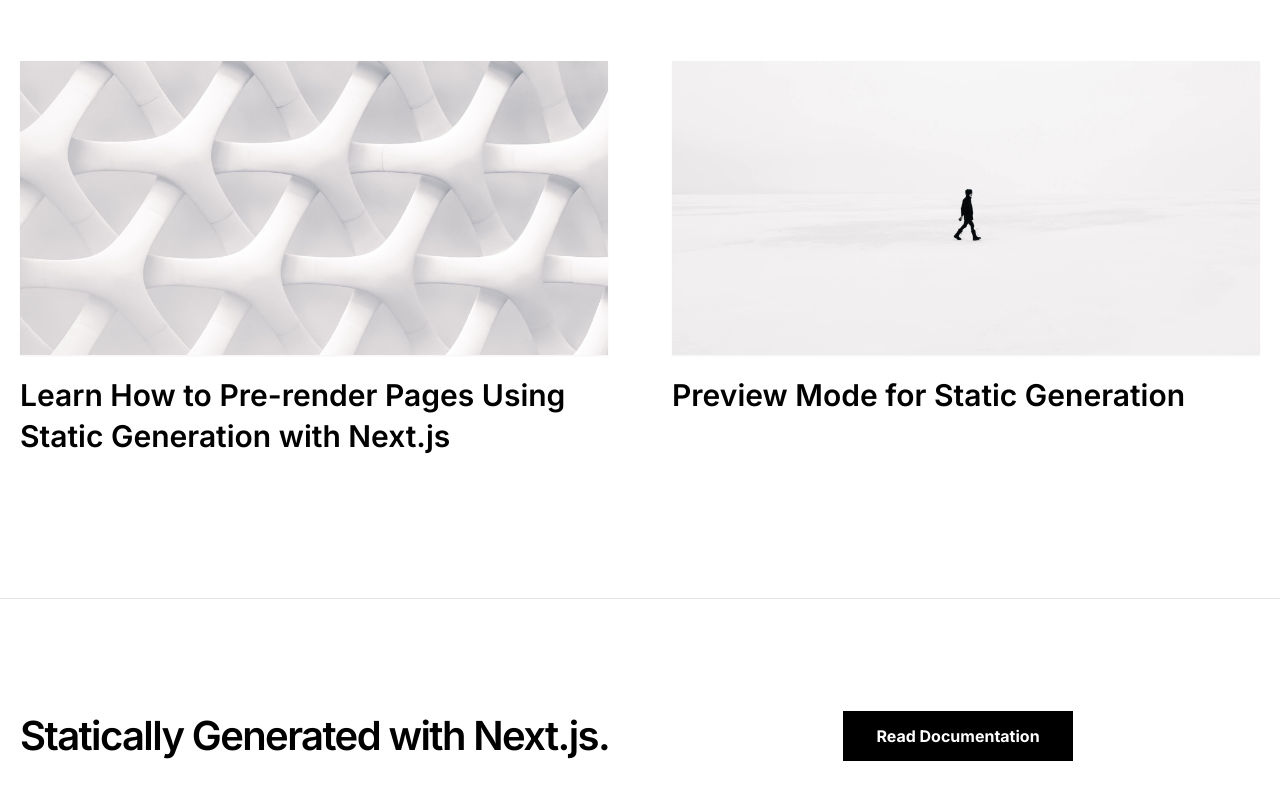
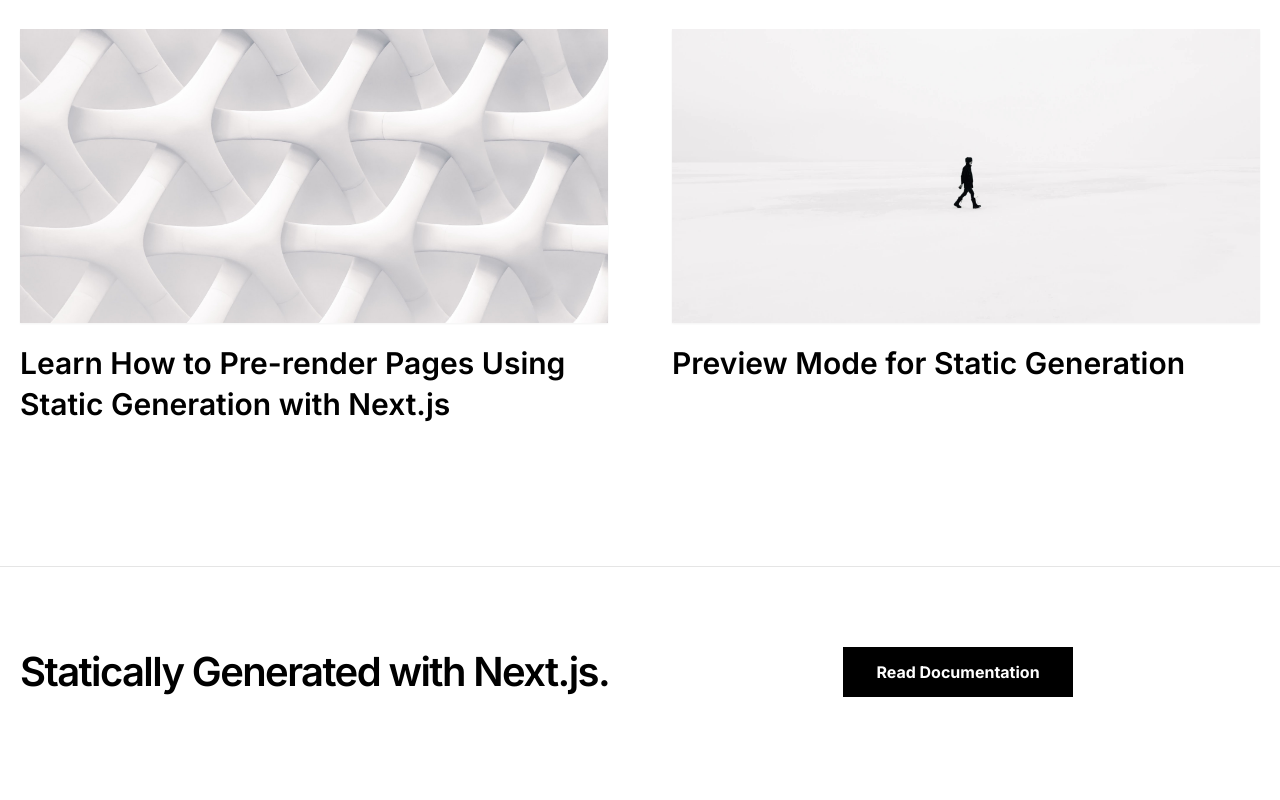
Before and after one commit to lowen-studio/test-vercel-blog, a Next.js app: page / in a window 1280 px wide. Shown: the part 998-1798 px from the top of the page. After the commit the page ends 1775 px from the top, so only its background shows below. Built offline with nearby package versions, Linux system fonts and the light colour scheme.

Commit message:
Update tailwind.config.ts

```diff
--- a/tailwind.config.ts
+++ b/tailwind.config.ts
@@ -21,7 +21,7 @@ const config: Config = {
         cyan: "#79FFE1",
       },
       spacing: {
-        28: "7rem",
+        28: "5rem",
       },
       letterSpacing: {
         tighter: "-.04em",
```
